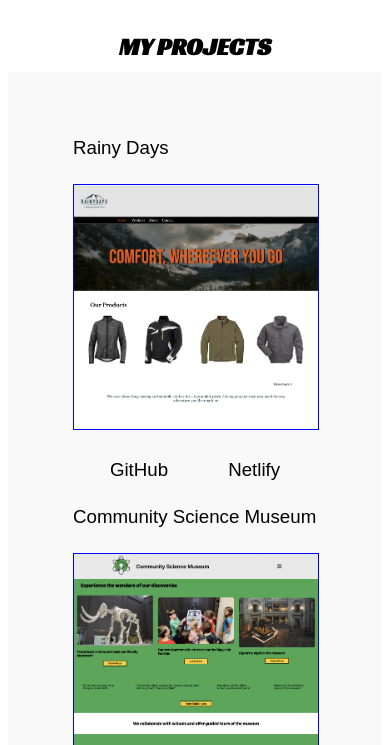
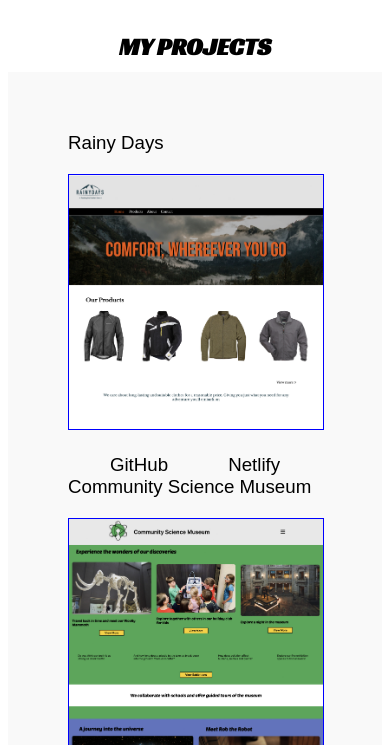
Before and after one commit to johannabid/portfolio, a plain HTML site: page index.html in a window 390 px wide. Shown: the part 99-844 px from the top of the page. Drawn offline with Linux system fonts and the light colour scheme.

Commit message:
Changes made
Responsive issues fixed

```diff
--- a/css/stylesheet.css
+++ b/css/stylesheet.css
@@ -56,7 +56,7 @@ div a {
 }
 
 .content_photo, h3 {
-    margin: 25px;
+    margin: 20px;
 }
 
 .content_photo > img {
@@ -76,7 +76,7 @@ p {
     margin: 7px;
 }
 
-@media (max-width:900px) {
+@media (max-width:770px) {
    header img {
     width: 70%;
    }
@@ -95,3 +95,9 @@ p {
    }
 
 }
+
+@media (max-width:946px) {
+    .csm {
+        margin: 0px  20px;
+    }
+}
--- a/index.html
+++ b/index.html
@@ -41,7 +41,7 @@
         </div>
 
         <div>
-          <h3>Community Science Museum</h3>
+          <h3 class="csm">Community Science Museum</h3>
           <div class="content_photo" id="photo_preview">
             <img
               src="/assets/CSM - preview.jpg"
```
